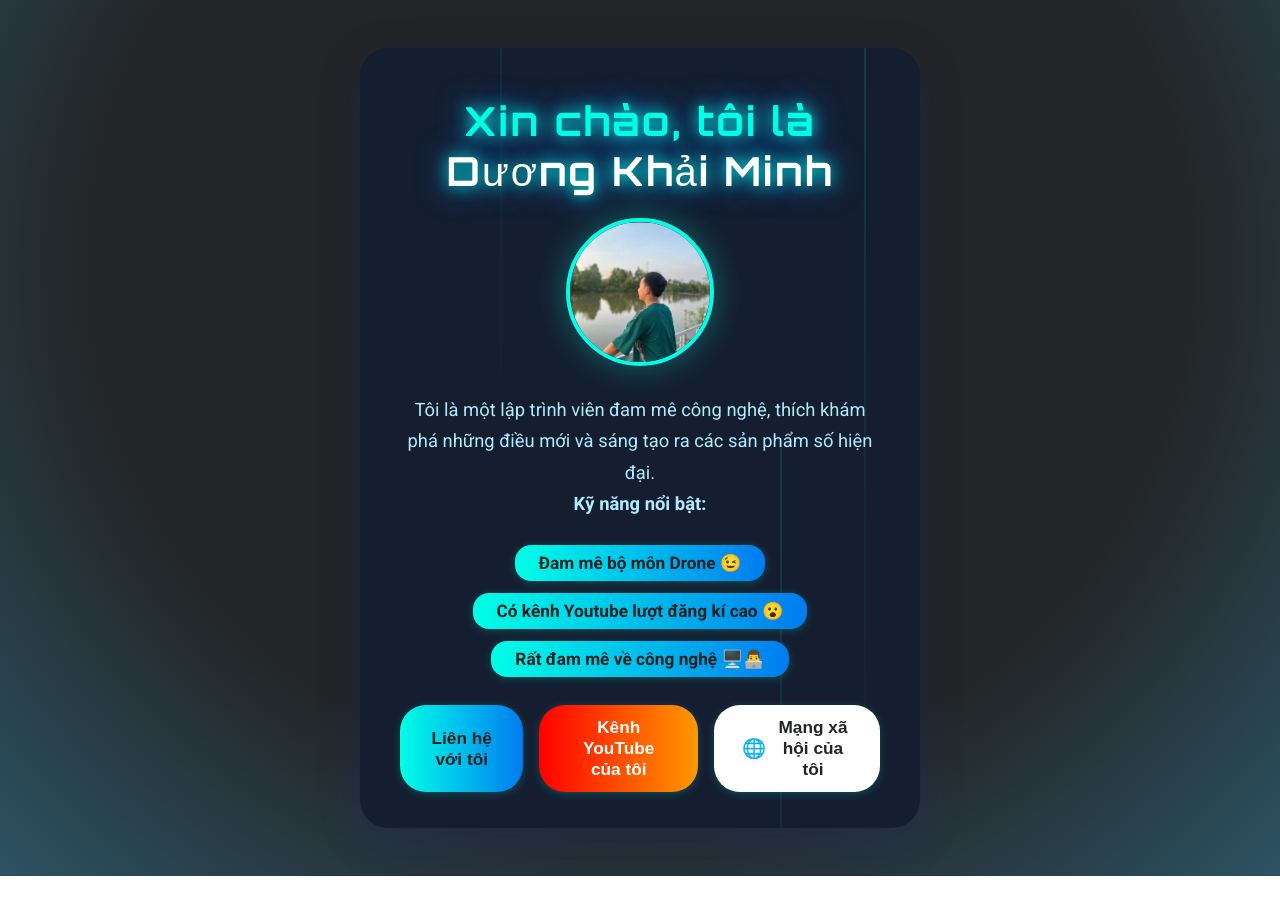
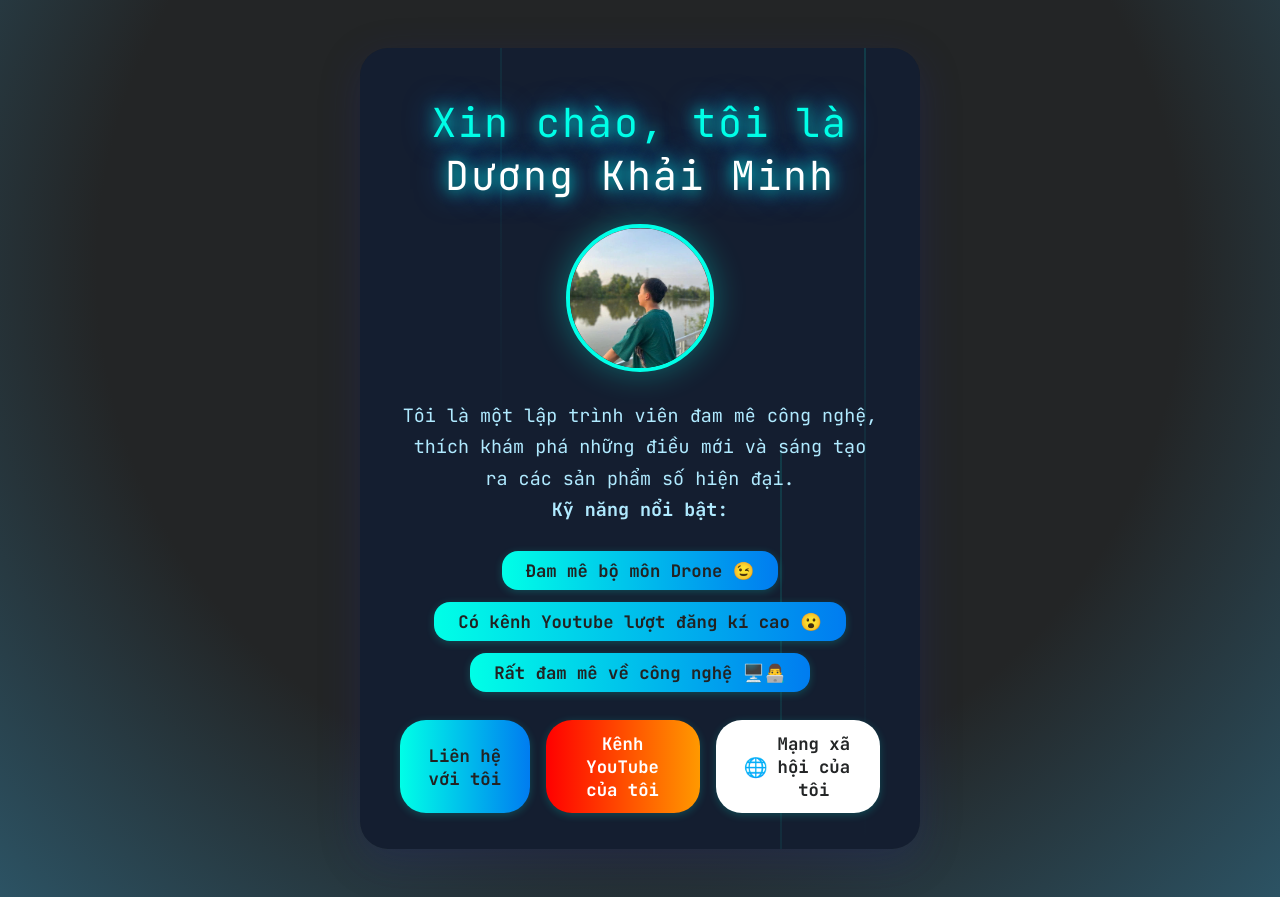
Before and after one commit to Catwindows/duongkhaiminh, a plain HTML site: page index.html in a window 1280 px wide. Before the commit the page ends 876 px from the top, so only its background shows below. Drawn offline with Linux system fonts and the light colour scheme.

Commit message:
index.html

```diff
--- a/index.html
+++ b/index.html
@@ -4,13 +4,14 @@
     <meta charset="UTF-8">
     <title>About me Dương Khải Minh</title>
     <meta name="viewport" content="width=device-width, initial-scale=1.0">
-    <link href="https://fonts.googleapis.com/css2?family=Orbitron:wght@700&family=Roboto:wght@400;700&display=swap" rel="stylesheet">
+    <!-- Đổi sang font JetBrains Mono -->
+    <link href="https://fonts.googleapis.com/css2?family=JetBrains+Mono:wght@400;700&display=swap" rel="stylesheet">
     <style>
         body {
             margin: 0;
             min-height: 100vh;
             background: radial-gradient(ellipse at 50% 30%, #232526 60%, #2c5364 100%);
-            font-family: 'Roboto', Arial, sans-serif;
+            font-family: 'JetBrains Mono', monospace;
             color: #fff;
             display: flex;
             align-items: center;
@@ -49,7 +50,7 @@
             100% { top: 100%; }
         }
         .glow {
-            font-family: 'Orbitron', Arial, sans-serif;
+            font-family: 'JetBrains Mono', monospace;
             font-size: 2.5rem;
             color: #00ffe7;
             text-shadow: 0 0 16px #00ffe7, 0 0 32px #007cf0;
@@ -145,6 +146,7 @@
             display: flex;
             align-items: center;
             gap: 8px;
+            font-family: 'JetBrains Mono', monospace;
         }
         .contact-btn {
             background: linear-gradient(90deg, #00ffe7 0%, #007cf0 100%);
```
